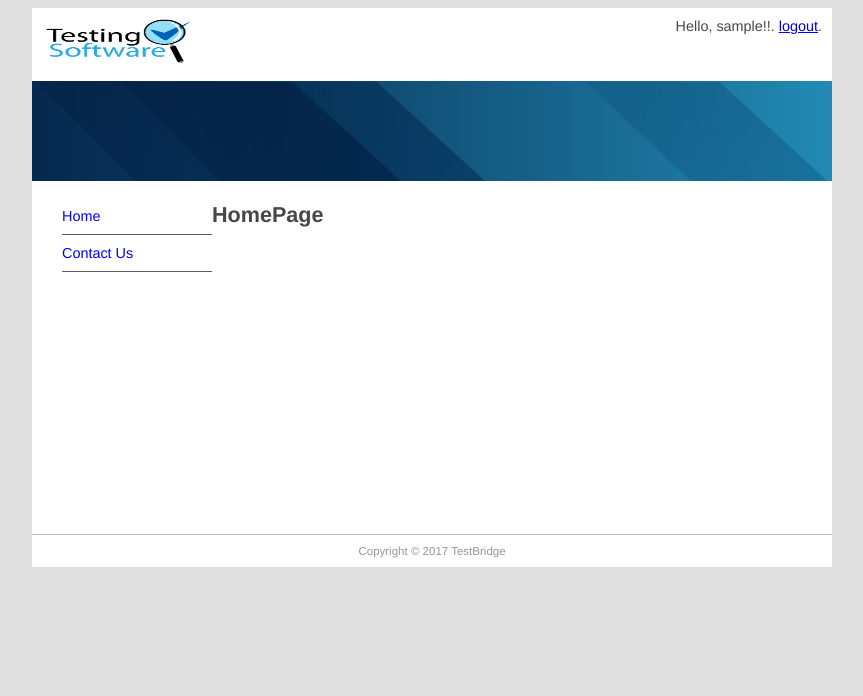
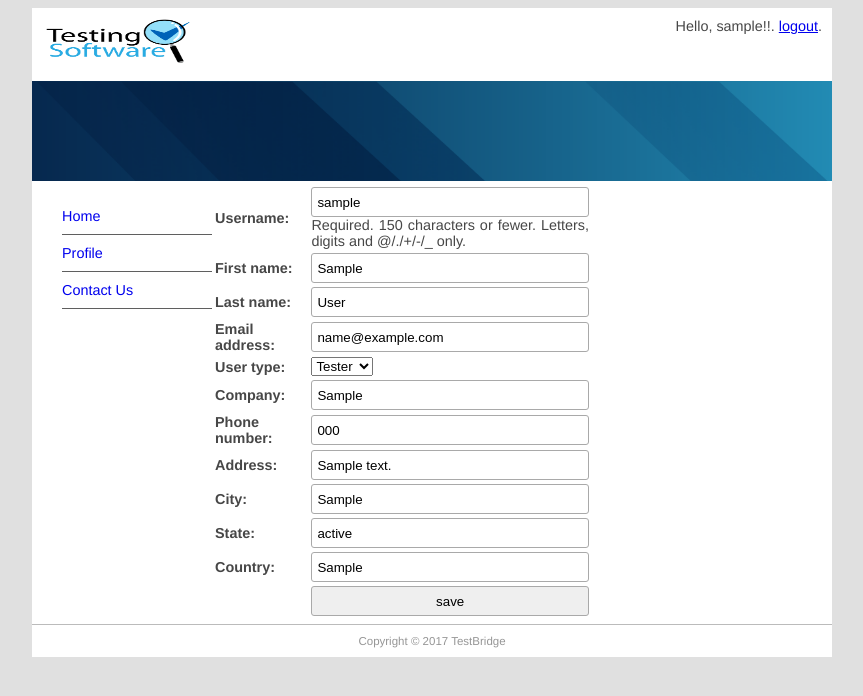
Before and after one commit to tomatovalley/TestBridge, a Django app: a page that uses templates/base.html in a window 1280 px wide. Shown: the top 696 px of the page, without its empty margins (208-1071 px from the left). Run offline with Django 3.2, Linux system fonts and the light colour scheme; a user stored in the database is signed in; tables that the repository leaves empty hold one stand-in row (values such as "Sample post").

Commit message:
Se agrego la funcionalidad modificar usuario

```diff
--- a/TestBridgeApp/forms.py
+++ b/TestBridgeApp/forms.py
@@ -1,10 +1,12 @@
 from django import forms
 from django.contrib.auth.models import User
 from django.contrib.auth.forms import UserCreationForm
-
+from .models import tb_user
+from django.forms import ModelForm
 
 class UserCreateForm(UserCreationForm):
   email = forms.EmailField(required=True)
+  user_type = forms.CharField(required=True)
 
   class Meta:
     model = User
@@ -30,3 +32,15 @@ class ContactForm(forms.Form):
   subject = forms.CharField(max_length=100)
   email = forms.EmailField(required=False,label='Your e-mail address')
   message = forms.CharField(widget=forms.Textarea)
+
+class UserEditForm(forms.ModelForm):
+
+  class Meta:
+    model = User
+    fields = ('username','first_name','last_name','email')
+
+class UserProfileForm(forms.ModelForm):
+
+  class Meta:
+    model = tb_user
+    fields = ('user_type','company','phone_number','address','city','state','country')
--- a/TestBridgeApp/urls.py
+++ b/TestBridgeApp/urls.py
@@ -4,6 +4,8 @@ from TestBridgeApp import views
 
 
 urlpatterns = [
+     url(r'^profile/(?P<username>\w{1,50})/$',views.user_edit, name='profile'),
      url(r'^contact$', views.contact, name='contact'),
      url(r'^', views.home, name='home'),
+
 ]
--- a/TestBridgeApp/views.py
+++ b/TestBridgeApp/views.py
@@ -5,8 +5,10 @@ from django.shortcuts import render
 from django.http import HttpResponseRedirect
 from django.core.mail import send_mail, get_connection
 from django.views.generic.edit import CreateView
+from django.contrib.auth.decorators import login_required
+from django.contrib.auth.models import User
 
-from .forms import ContactForm, UserCreateForm
+from .forms import ContactForm, UserCreateForm, UserEditForm, UserProfileForm
 from .models import tb_user
 
 def home(request):
@@ -38,6 +40,27 @@ class Register(CreateView):
 
   def form_valid(self, form):
     form.save()
-    p1 = tb_user(username=form.cleaned_data.get('username'))
-    p1.save()
+    profile = tb_user(username=form.cleaned_data['username'],user_type=form.cleaned_data['user_type'].upper())
+    print form.cleaned_data['username']
+    print form.cleaned_data['user_type'].upper()
+    print profile.username
+    print profile.user_type.upper()
+    profile.save()
     return HttpResponseRedirect(self.success_url)
+
+@login_required
+def user_edit(request, username):
+  submitted = False
+  if request.method == 'POST':
+    user_form = UserEditForm(request.POST,instance=User.objects.get(username=username))
+    profile_form = UserProfileForm(request.POST,instance=tb_user.objects.get(username=username))
+
+    if all([user_form.is_valid(), profile_form.is_valid()]):
+       user_form.save()
+       profile_form.save()
+       submitted = True
+       return render(request,'TestBridgeApp/user_profile.html',{'user_form':user_form,'profile_form':profile_form,'submitted':submitted},)
+  else:
+    user_form = UserEditForm(instance=User.objects.get(username=username))
+    profile_form = UserProfileForm(instance=tb_user.objects.get(username=username))
+  return render(request,'TestBridgeApp/user_profile.html',{'user_form':user_form,'profile_form':profile_form})
--- a/templates/TestBridgeApp/home.html
+++ b/templates/TestBridgeApp/home.html
@@ -3,6 +3,7 @@
 {% block title %}
 Home
 {% endblock %}
+
 
 {% block content %}
 
--- /dev/null
+++ b/templates/TestBridgeApp/user_profile.html
@@ -0,0 +1,28 @@
+{% extends 'base.html' %}
+
+{% block title %}
+Profile
+{% endblock %}
+
+
+{% block content %}
+{% if request.user.is_authenticated and user_form.username.value == request.user.username %}
+	{% if submitted %}
+		<p class="success"> Your changes were submitted successfully. </p>
+	{% endif %}
+		<form id="user_form" method="post" action="">
+		  <table>
+			{{ user_form.as_table }}
+			{{ profile_form.as_table }}
+			<tr>
+				<td></td>
+				<td><input type="submit" value="save"></td>
+			</tr>
+		  </table>
+		  {% csrf_token %}
+		</form>
+{% else %}
+u cannot edit that profile - its not yours...
+{% endif %}
+
+{% endblock %}
--- a/templates/base.html
+++ b/templates/base.html
@@ -35,7 +35,10 @@
 
 				<li><a href="/">Home</a></li>
 				{% block sidenav %}
-				{% endblock %}
+					{% if user.is_authenticated %}
+					<li><a href="{% url 'testbridgeapp:profile' user.username %}">Profile</a></li>
+					{% endif %}
+					{% endblock %}
 				<li><a href="/contact">Contact Us</a></li>
 			</ul>
 			</nav>
```
